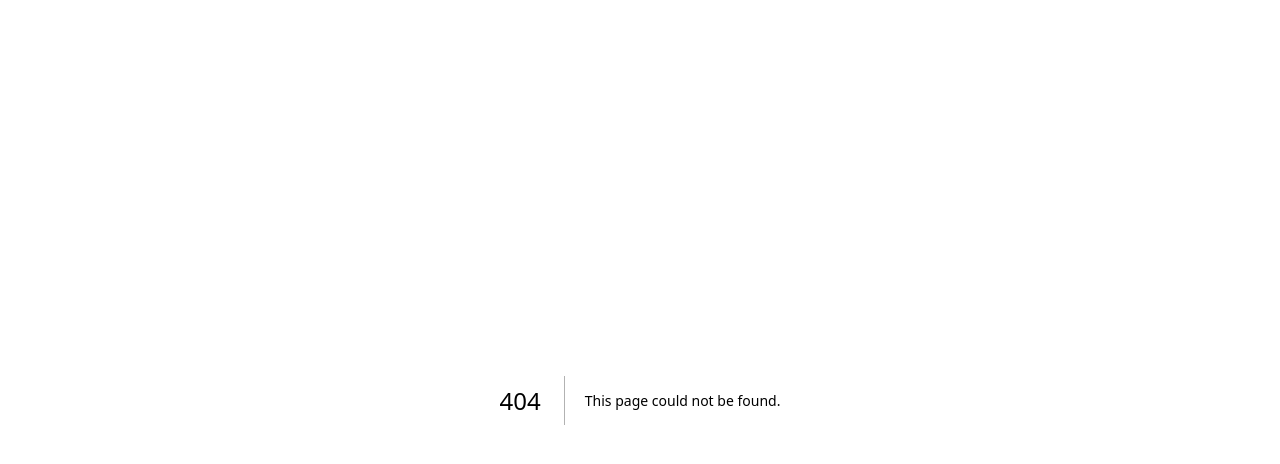
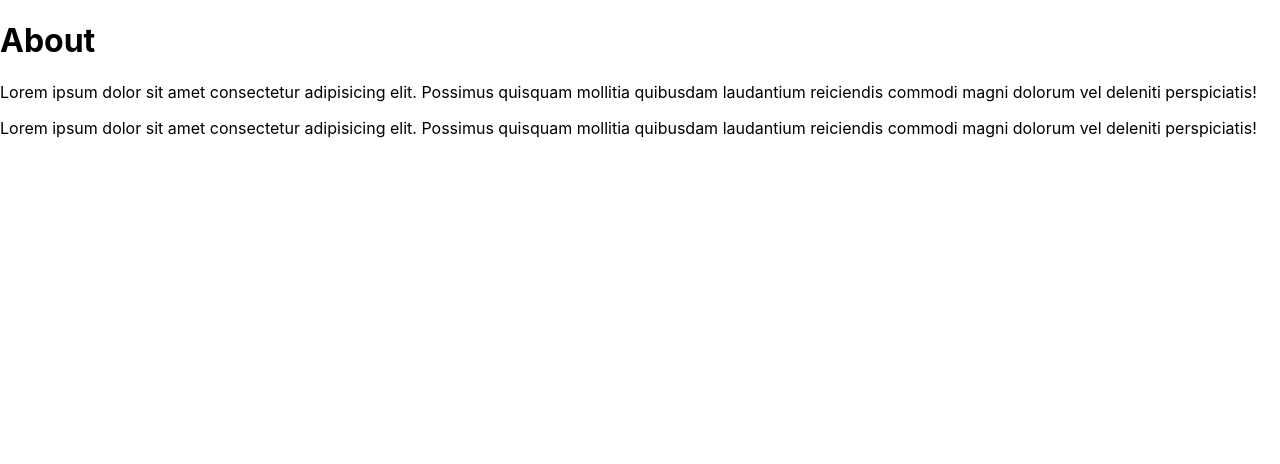
Before and after one commit to akshat-OwO/nextlist, a Next.js app: page /about in a window 1280 px wide. Before the commit this address had no page. Shown: the top 464 px of the page. Built offline with nearby package versions, Linux system fonts and the light colour scheme.

Commit message:
Pages & Routes

```diff
--- /dev/null
+++ b/pages/about.js
@@ -0,0 +1,11 @@
+const About = () => {
+    return (
+        <div>
+            <h1>About</h1>
+            <p>Lorem ipsum dolor sit amet consectetur adipisicing elit. Possimus quisquam mollitia quibusdam laudantium reiciendis commodi magni dolorum vel deleniti perspiciatis!</p>
+            <p>Lorem ipsum dolor sit amet consectetur adipisicing elit. Possimus quisquam mollitia quibusdam laudantium reiciendis commodi magni dolorum vel deleniti perspiciatis!</p>
+        </div>
+    );
+}
+
+export default About;
--- a/pages/index.js
+++ b/pages/index.js
@@ -6,6 +6,8 @@ export default function Home() {
   return (
     <div>
       <h1>Homepage</h1>
+      <p>Lorem ipsum dolor sit amet consectetur adipisicing elit. Libero incidunt, commodi qui nihil tempore aliquid error explicabo. Maxime, quidem eius!</p>
+      <p>Lorem ipsum dolor sit amet consectetur adipisicing elit. Libero incidunt, commodi qui nihil tempore aliquid error explicabo. Maxime, quidem eius!</p>
     </div>
   )
 }
```
Also changed, not shown: pages/ninjas/index.js (added, +9 -0 lines), pages/ninjas/test.js (added, +9 -0 lines).
